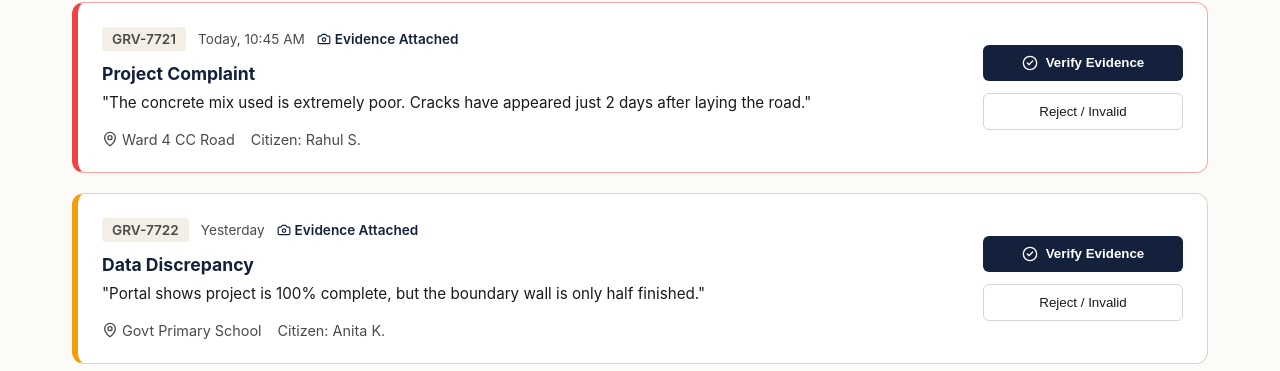
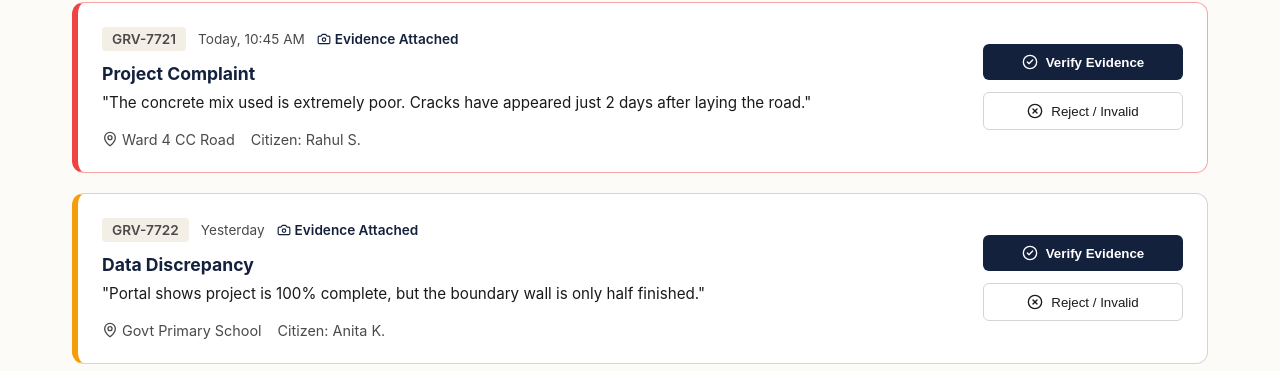
Before and after one commit to Kumar-Aryan-99Pk/niriksh, a React (Vite) app in the folder frontend/: page /dno-portal in a window 1280 px wide. Both pictures are taken after a click on the button "Authenticate". Shown: the part 243-614 px from the top of the page. Built offline with nearby package versions, Linux system fonts and the light colour scheme.

Commit message:
Updated reject button

```diff
--- a/frontend/src/pages/DnoPortal.jsx
+++ b/frontend/src/pages/DnoPortal.jsx
@@ -1,5 +1,5 @@
 import React, { useState } from 'react';
-import { ShieldCheck, MapPin, Camera, CheckCircle2, AlertTriangle } from 'lucide-react';
+import { ShieldCheck, MapPin, Camera, CheckCircle2, AlertTriangle, XCircle } from 'lucide-react';
 
 export default function DnoPortal() {
   const [isLoggedIn, setIsLoggedIn] = useState(false);
@@ -9,7 +9,6 @@ export default function DnoPortal() {
 
   const handleAuth = (e) => {
     e.preventDefault();
-    // Hardcoded verification for the demo
     if (email === 'dno@ranchi.gov.in' && password === 'admin123') {
       setIsLoggedIn(true);
       setError('');
@@ -18,7 +17,6 @@ export default function DnoPortal() {
     }
   };
 
-  // Mock Citizen Complaints Data
   const [complaints, setComplaints] = useState([
     { id: 'GRV-7721', type: 'Project Complaint', location: 'Ward 4 CC Road', severity: 'Critical', citizen: 'Rahul S.', date: 'Today, 10:45 AM', desc: 'The concrete mix used is extremely poor. Cracks have appeared just 2 days after laying the road.', status: 'Pending Verification', hasEvidence: true },
     { id: 'GRV-7722', type: 'Data Discrepancy', location: 'Govt Primary School', severity: 'Moderate', citizen: 'Anita K.', date: 'Yesterday', desc: 'Portal shows project is 100% complete, but the boundary wall is only half finished.', status: 'Pending Verification', hasEvidence: true },
@@ -29,7 +27,10 @@ export default function DnoPortal() {
     setComplaints(complaints.map(c => c.id === id ? { ...c, status: 'Verified & Escalated' } : c));
   };
 
-  // Filter out IT/System complaints. DNOs should only see physical project-related grievances.
+  const rejectComplaint = (id) => {
+    setComplaints(complaints.map(c => c.id === id ? { ...c, status: 'Rejected / Invalid' } : c));
+  };
+
   const dnoComplaints = complaints.filter(c => c.type !== 'System Bug' && c.type !== 'General Feedback');
 
   if (!isLoggedIn) {
@@ -96,6 +97,7 @@ export default function DnoPortal() {
         {dnoComplaints.map((complaint) => {
           const isCritical = complaint.severity === 'Critical';
           const isPending = complaint.status === 'Pending Verification';
+          const isRejected = complaint.status === 'Rejected / Invalid';
 
           return (
             <div key={complaint.id} style={{ background: '#fff', border: `1px solid ${isCritical ? '#fca5a5' : 'var(--line-strong)'}`, borderRadius: '12px', padding: '24px', display: 'flex', gap: '24px', flexWrap: 'wrap', borderLeft: `6px solid ${isCritical ? '#ef4444' : complaint.severity === 'Moderate' ? '#f59e0b' : '#22c55e'}` }}>
@@ -122,10 +124,14 @@ export default function DnoPortal() {
                     <button onClick={() => verifyComplaint(complaint.id)} style={{ width: '100%', padding: '10px', background: 'var(--navy)', color: '#fff', border: 'none', borderRadius: '6px', fontWeight: '600', cursor: 'pointer', display: 'flex', justifyContent: 'center', alignItems: 'center', gap: '8px' }}>
                       <CheckCircle2 size={16} /> Verify Evidence
                     </button>
-                    <button style={{ width: '100%', padding: '10px', background: 'transparent', color: 'var(--ink)', border: '1px solid var(--line-strong)', borderRadius: '6px', fontWeight: '500', cursor: 'pointer' }}>
-                      Reject / Invalid
+                    <button onClick={() => rejectComplaint(complaint.id)} style={{ width: '100%', padding: '10px', background: 'transparent', color: 'var(--ink)', border: '1px solid var(--line-strong)', borderRadius: '6px', fontWeight: '500', cursor: 'pointer', display: 'flex', justifyContent: 'center', alignItems: 'center', gap: '8px', transition: 'background 0.2s' }}>
+                      <XCircle size={16} /> Reject / Invalid
                     </button>
                   </>
+                ) : isRejected ? (
+                  <div style={{ background: '#fee2e2', color: '#991b1b', padding: '10px', borderRadius: '6px', textAlign: 'center', fontWeight: '600', display: 'flex', alignItems: 'center', justifyContent: 'center', gap: '6px' }}>
+                    <XCircle size={18} /> {complaint.status}
+                  </div>
                 ) : (
                   <div style={{ background: '#dcfce7', color: '#166534', padding: '10px', borderRadius: '6px', textAlign: 'center', fontWeight: '600', display: 'flex', alignItems: 'center', justifyContent: 'center', gap: '6px' }}>
                     <CheckCircle2 size={18} /> {complaint.status}
```
